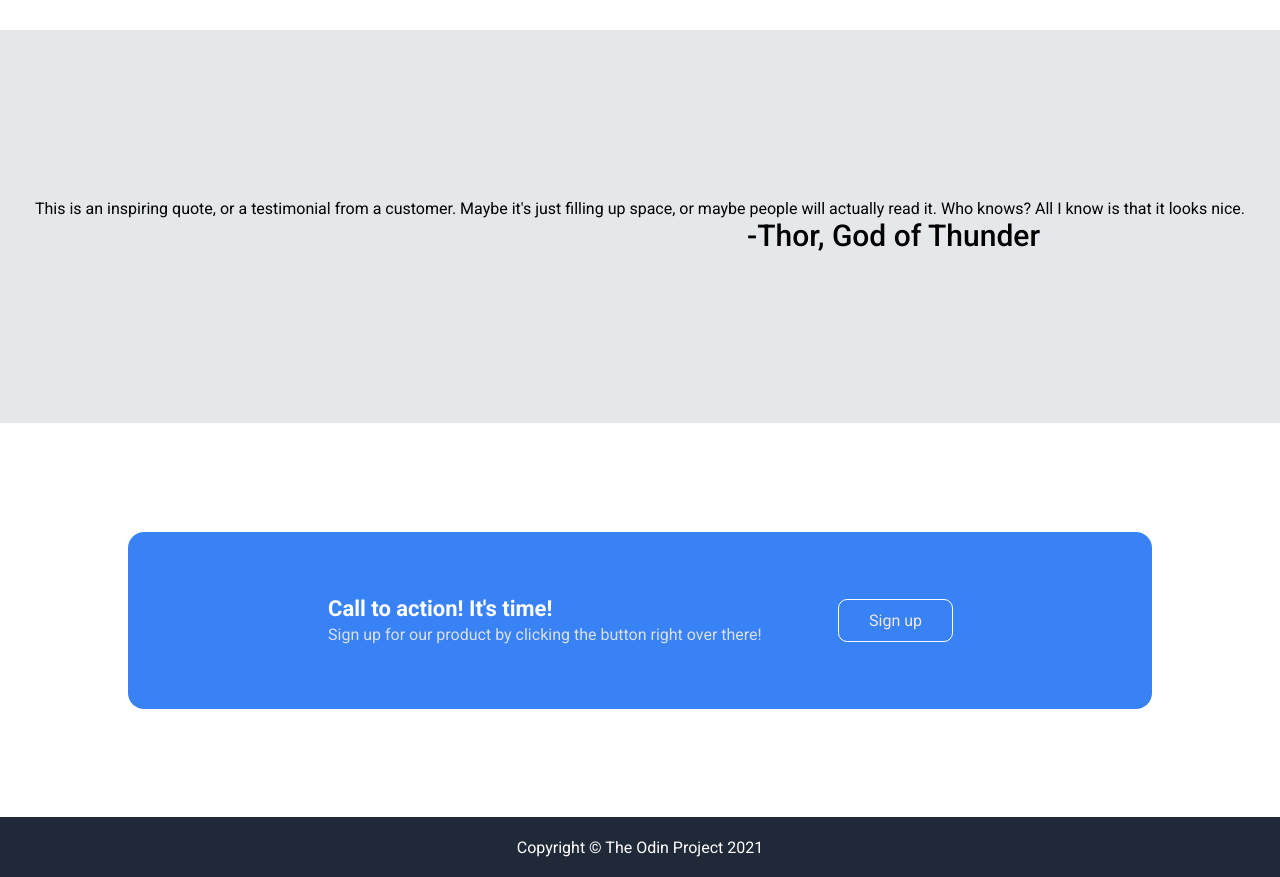
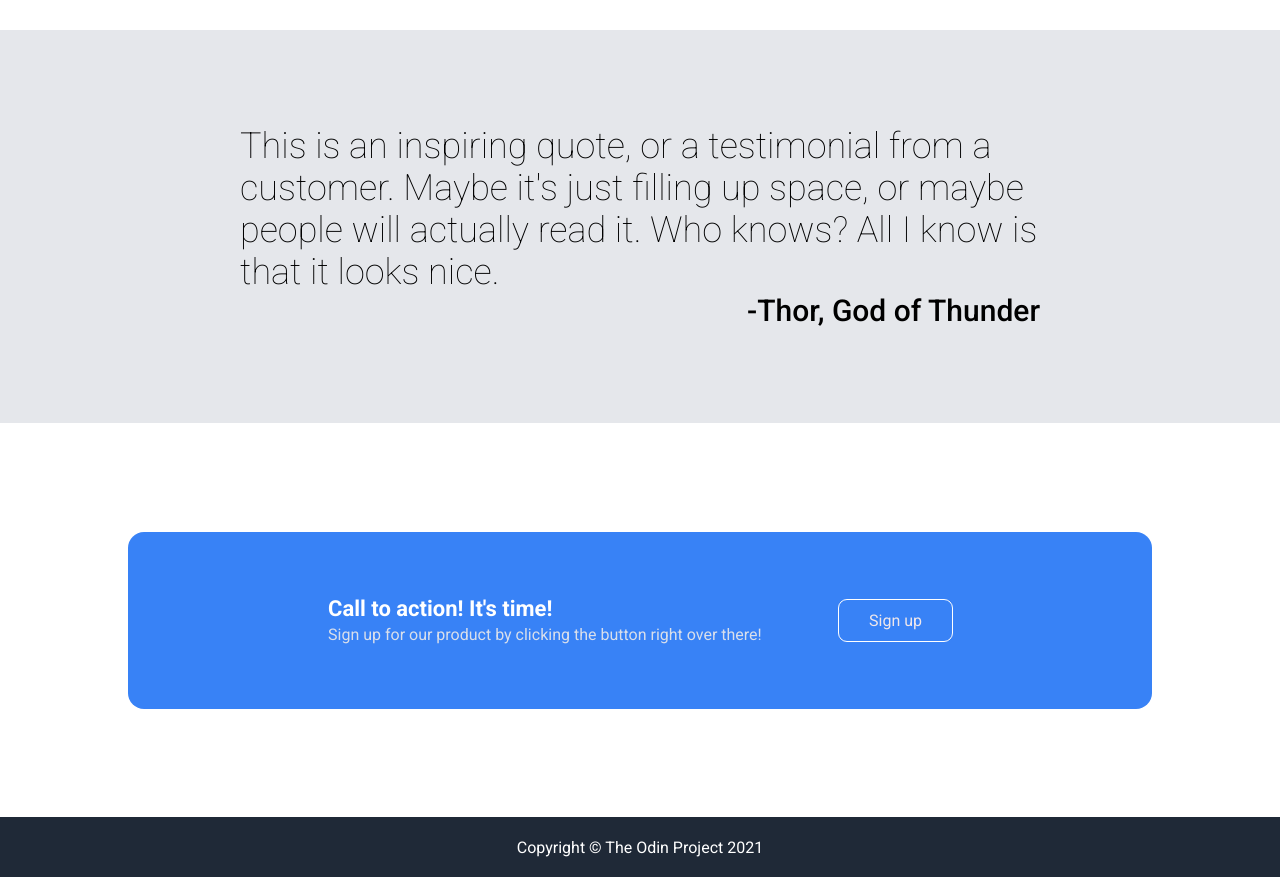
Before and after one commit to desertkitten/practice_html, a plain HTML site: page index.html in a window 1280 px wide. Shown: the part 1140-2017 px from the top of the page. Drawn offline with Linux system fonts and the light colour scheme.

Commit message:
Update index.html

```diff
--- a/index.html
+++ b/index.html
@@ -66,7 +66,7 @@
             </div>
         </div>
         <div class="quote">
-            <div class="quote-text">
+            <div class="quote-txt">
                 This is an inspiring quote, or a testimonial from a customer. Maybe it's just filling up space, or maybe people will actually read it. Who knows? All I know is that it looks nice.
             </div>
             <div class="quote-container">
```
